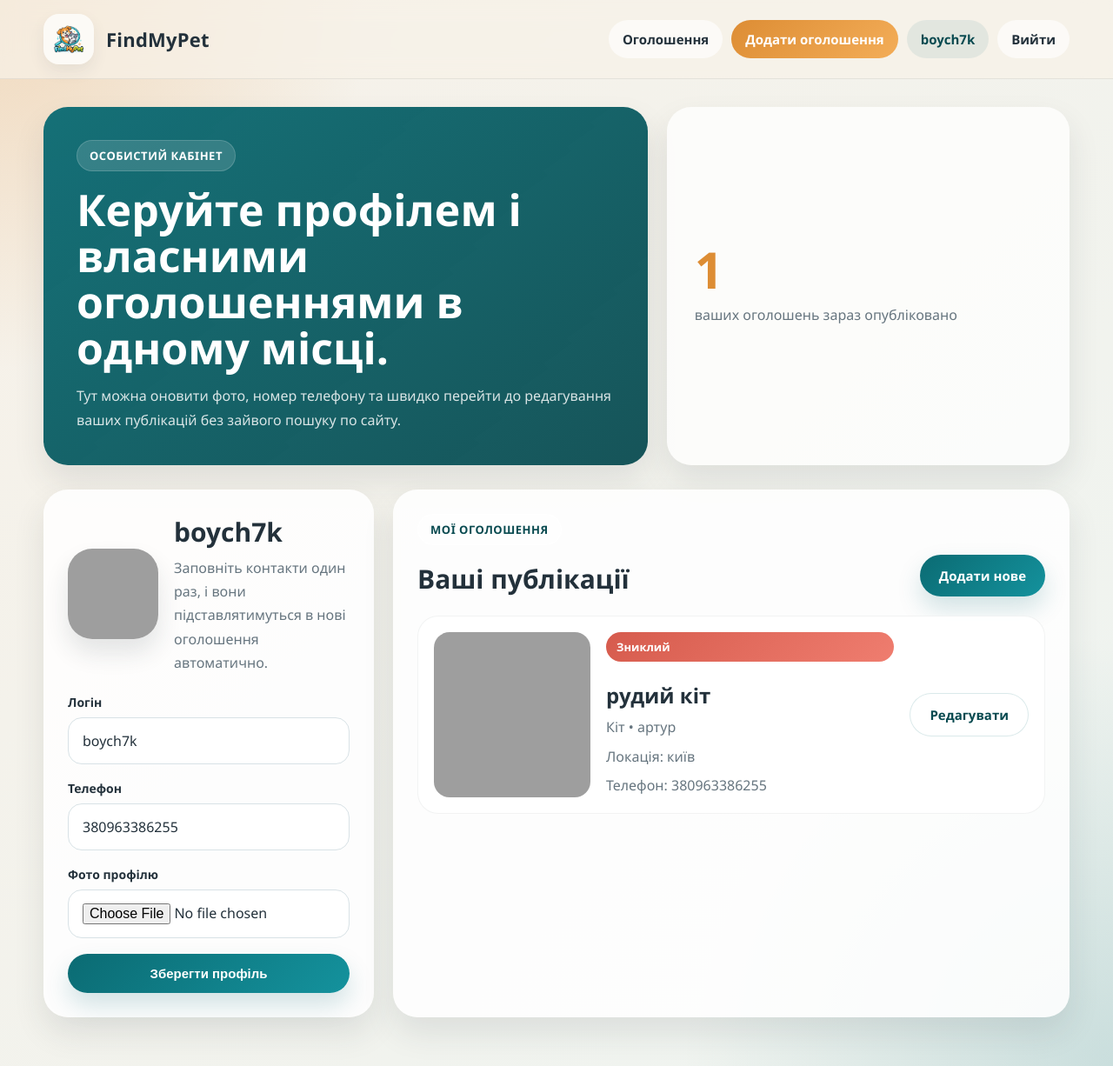
After one commit to Andriiboichuk22/FindMyPet, a Flask app: page /cabinet in a window 1280 px wide. The commit adds this page. Shown: the whole page at 87% size. Run offline with Flask 3, Linux system fonts and the light colour scheme; a user stored in the database is signed in; grey boxes are pictures that could not be loaded.

Commit message:
feat: add user cabinet with profile and pet editing

```diff
--- a/app.py
+++ b/app.py
@@ -1,6 +1,11 @@
+from functools import wraps
+import os
+from uuid import uuid4
+
 from flask import Flask, render_template, request, redirect, session, flash
 from flask_sqlalchemy import SQLAlchemy
-import os
+from sqlalchemy import text
+from sqlalchemy.exc import IntegrityError
 from werkzeug.utils import secure_filename
 
 app = Flask(__name__)
@@ -15,6 +20,68 @@ app.config['UPLOAD_FOLDER'] = UPLOAD_FOLDER
 
 db = SQLAlchemy(app)
 
+
+def init_app_data():
+    os.makedirs(app.config['UPLOAD_FOLDER'], exist_ok=True)
+    with app.app_context():
+        db.create_all()
+        ensure_user_columns()
+
+
+def ensure_user_columns():
+    columns = {
+        row[1]
+        for row in db.session.execute(text("PRAGMA table_info(user)")).fetchall()
+    }
+
+    if 'phone' not in columns:
+        db.session.execute(text("ALTER TABLE user ADD COLUMN phone VARCHAR(20)"))
+
+    if 'photo' not in columns:
+        db.session.execute(text("ALTER TABLE user ADD COLUMN photo VARCHAR(200)"))
+
+    db.session.commit()
+
+
+def get_current_user():
+    user_id = session.get('user_id')
+    if not user_id:
+        return None
+    return db.session.get(User, user_id)
+
+
+def save_uploaded_file(file_storage, prefix):
+    if not file_storage or not file_storage.filename:
+        return ""
+
+    original_name = secure_filename(file_storage.filename)
+    if not original_name:
+        return ""
+
+    filename = f"{prefix}_{uuid4().hex}_{original_name}"
+    file_storage.save(os.path.join(app.config['UPLOAD_FOLDER'], filename))
+    return filename
+
+
+def login_required(view_func):
+    @wraps(view_func)
+    def wrapped_view(*args, **kwargs):
+        if not session.get('user_id'):
+            flash("Спочатку увійдіть у свій акаунт")
+            return redirect('/login')
+        return view_func(*args, **kwargs)
+
+    return wrapped_view
+
+
+@app.context_processor
+def inject_user():
+    current_user = get_current_user()
+    return {
+        'user': current_user.username if current_user else None,
+        'current_user': current_user
+    }
+
 # =========================
 # USER MODEL
 # =========================
@@ -22,6 +89,8 @@ class User(db.Model):
     id = db.Column(db.Integer, primary_key=True)
     username = db.Column(db.String(100), unique=True, nullable=False)
     password = db.Column(db.String(100), nullable=False)
+    phone = db.Column(db.String(20))
+    photo = db.Column(db.String(200))
 
     # 🔥 зворотний зв'язок (опціонально)
     pets = db.relationship('Pet', backref='user', lazy=True)
@@ -57,26 +126,21 @@ class Pet(db.Model):
 @app.route('/')
 def home():
     pets = Pet.query.all()
-    return render_template(
-        'index.html',
-        pets=pets,
-        user=session.get('username')
-    )
+    return render_template('index.html', pets=pets)
 
 
 # =========================
 # ADD PET
 # =========================
 @app.route('/add', methods=['GET', 'POST'])
+@login_required
 def add():
+    current_user = get_current_user()
+
     if request.method == 'POST':
-
-        file = request.files['photo']
-        filename = ""
-
-        if file:
-            filename = secure_filename(file.filename)
-            file.save(os.path.join(app.config['UPLOAD_FOLDER'], filename))
+        file = request.files.get('photo')
+        filename = save_uploaded_file(file, 'pet')
+        phone = request.form['phone'].strip() or (current_user.phone or "")
 
         pet = Pet(
             title=request.form['title'],
@@ -89,11 +153,10 @@ def add():
 
             location=request.form['location'],
             date=request.form['date'],
-            phone=request.form['phone'],
+            phone=phone,
 
             photo=filename,
-
-            user_id=session.get('user_id')
+            user_id=current_user.id
         )
 
         db.session.add(pet)
@@ -101,7 +164,7 @@ def add():
 
         return redirect('/')
 
-    return render_template('add.html')
+    return render_template('add.html', profile_user=current_user)
 
 
 # =========================
@@ -132,18 +195,89 @@ def login():
 @app.route('/register', methods=['GET', 'POST'])
 def register():
     if request.method == 'POST':
+        username = request.form['username'].strip()
+        password = request.form['password']
+
+        existing_user = User.query.filter_by(username=username).first()
+        if existing_user:
+            flash("Користувач з таким логіном уже існує")
+            return render_template('register.html')
 
         user = User(
-            username=request.form['username'],
-            password=request.form['password']
+            username=username,
+            password=password
         )
 
-        db.session.add(user)
-        db.session.commit()
+        try:
+            db.session.add(user)
+            db.session.commit()
+        except IntegrityError:
+            db.session.rollback()
+            flash("Користувач з таким логіном уже існує")
+            return render_template('register.html')
 
         return redirect('/login')
 
     return render_template('register.html')
+
+
+@app.route('/cabinet', methods=['GET', 'POST'])
+@login_required
+def cabinet():
+    current_user = get_current_user()
+
+    if request.method == 'POST':
+        current_user.username = request.form['username'].strip()
+        current_user.phone = request.form['phone'].strip()
+
+        file = request.files.get('photo')
+        if file and file.filename:
+            current_user.photo = save_uploaded_file(file, 'profile')
+
+        try:
+            db.session.commit()
+            session['username'] = current_user.username
+            flash("Профіль оновлено")
+        except IntegrityError:
+            db.session.rollback()
+            flash("Такий логін уже зайнятий")
+
+        return redirect('/cabinet')
+
+    user_pets = Pet.query.filter_by(user_id=current_user.id).order_by(Pet.id.desc()).all()
+    return render_template('cabinet.html', profile_user=current_user, user_pets=user_pets)
+
+
+@app.route('/pets/<int:pet_id>/edit', methods=['GET', 'POST'])
+@login_required
+def edit_pet(pet_id):
+    current_user = get_current_user()
+    pet = Pet.query.get_or_404(pet_id)
+
+    if pet.user_id != current_user.id:
+        flash("Ви не можете редагувати це оголошення")
+        return redirect('/cabinet')
+
+    if request.method == 'POST':
+        pet.title = request.form['title']
+        pet.description = request.form['description']
+        pet.status = request.form['status']
+        pet.animal_type = request.form['animal_type']
+        pet.breed = request.form['breed']
+        pet.age = request.form['age']
+        pet.location = request.form['location']
+        pet.date = request.form['date']
+        pet.phone = request.form['phone'].strip() or (current_user.phone or "")
+
+        file = request.files.get('photo')
+        if file and file.filename:
+            pet.photo = save_uploaded_file(file, 'pet')
+
+        db.session.commit()
+        flash("Оголошення оновлено")
+        return redirect('/cabinet')
+
+    return render_template('edit_pet.html', pet=pet, profile_user=current_user)
 
 
 # =========================
@@ -158,7 +292,7 @@ def logout():
 # =========================
 # RUN APP
 # =========================
+init_app_data()
+
 if __name__ == '__main__':
-    with app.app_context():
-        db.create_all()
     app.run(debug=True)
--- a/static/style.css
+++ b/static/style.css
@@ -591,8 +591,192 @@ img {
     justify-content: flex-end;
 }
 
+.form-submit--between {
+    justify-content: space-between;
+    align-items: center;
+    gap: 16px;
+}
+
 .form-submit .submit_btn {
     min-width: 260px;
+}
+
+/* cabinet.html */
+.cabinet-hero {
+    display: grid;
+    grid-template-columns: 1.2fr 0.8fr;
+    gap: 22px;
+    margin-bottom: 28px;
+}
+
+.cabinet-hero__content,
+.cabinet-summary,
+.profile-card,
+.profile-ads {
+    border-radius: var(--radius-xl);
+    box-shadow: var(--shadow-md);
+}
+
+.cabinet-hero__content {
+    padding: 38px;
+    color: #fff;
+    background:
+        linear-gradient(145deg, rgba(11, 107, 115, 0.96), rgba(8, 74, 80, 0.94)),
+        linear-gradient(45deg, rgba(255, 255, 255, 0.08), transparent);
+}
+
+.cabinet-hero__content .section-tag {
+    background: rgba(255, 255, 255, 0.14);
+    color: #fff;
+    border-color: rgba(255, 255, 255, 0.16);
+}
+
+.cabinet-hero__content h1 {
+    margin-bottom: 14px;
+    font-size: clamp(32px, 4vw, 50px);
+    line-height: 1.06;
+}
+
+.cabinet-hero__content p {
+    color: rgba(255, 255, 255, 0.84);
+    line-height: 1.75;
+}
+
+.cabinet-summary {
+    padding: 32px;
+    display: flex;
+    flex-direction: column;
+    justify-content: center;
+    background: rgba(255, 255, 255, 0.76);
+}
+
+.cabinet-summary strong {
+    font-size: 58px;
+    line-height: 1;
+    color: var(--accent);
+}
+
+.cabinet-summary span {
+    margin-top: 10px;
+    color: var(--text-soft);
+    line-height: 1.7;
+}
+
+.cabinet-layout {
+    display: grid;
+    grid-template-columns: 380px minmax(0, 1fr);
+    gap: 22px;
+}
+
+.profile-card,
+.profile-ads {
+    padding: 28px;
+    background: var(--surface);
+}
+
+.profile-card__header {
+    display: flex;
+    align-items: center;
+    gap: 18px;
+    margin-bottom: 22px;
+}
+
+.profile-card__header h2 {
+    margin-bottom: 8px;
+    font-size: 30px;
+}
+
+.profile-card__meta {
+    color: var(--text-soft);
+    line-height: 1.7;
+}
+
+.profile-avatar-wrap {
+    flex-shrink: 0;
+}
+
+.profile-avatar {
+    width: 104px;
+    height: 104px;
+    border-radius: 28px;
+    object-fit: cover;
+    box-shadow: 0 16px 28px rgba(35, 49, 59, 0.12);
+}
+
+.profile-avatar--placeholder {
+    display: flex;
+    align-items: center;
+    justify-content: center;
+    background: linear-gradient(135deg, var(--accent), #f4b66d);
+    color: #fff;
+    font-size: 42px;
+    font-weight: 800;
+}
+
+.profile-form {
+    display: grid;
+    gap: 18px;
+}
+
+.profile-ads__header {
+    display: flex;
+    align-items: flex-end;
+    justify-content: space-between;
+    gap: 18px;
+    margin-bottom: 22px;
+}
+
+.profile-ads__header h2 {
+    font-size: 30px;
+}
+
+.profile-ads__list {
+    display: grid;
+    gap: 18px;
+}
+
+.user-ad-card {
+    display: grid;
+    grid-template-columns: 180px minmax(0, 1fr) auto;
+    gap: 18px;
+    align-items: stretch;
+    padding: 18px;
+    border-radius: 24px;
+    background: rgba(255, 255, 255, 0.9);
+    border: 1px solid rgba(35, 49, 59, 0.06);
+}
+
+.user-ad-card__image img,
+.user-ad-card__image .card__image-placeholder {
+    width: 100%;
+    height: 100%;
+    min-height: 150px;
+    border-radius: 18px;
+}
+
+.user-ad-card__image img {
+    object-fit: cover;
+}
+
+.user-ad-card__body {
+    display: flex;
+    flex-direction: column;
+    gap: 8px;
+    justify-content: center;
+}
+
+.user-ad-card__body h3 {
+    font-size: 24px;
+}
+
+.user-ad-card__body p {
+    color: var(--text-soft);
+    line-height: 1.6;
+}
+
+.user-ad-card__actions {
+    display: flex;
+    align-items: center;
 }
 
 /* login.html + register.html */
--- /dev/null
+++ b/templates/cabinet.html
@@ -0,0 +1,120 @@
+<!DOCTYPE html>
+<html lang="uk">
+<head>
+    <meta charset="UTF-8">
+    <meta name="viewport" content="width=device-width, initial-scale=1.0">
+    <title>FindMyPet | Кабінет</title>
+    <link rel="stylesheet" href="{{ url_for('static', filename='style.css') }}">
+</head>
+<body class="page page-cabinet">
+    {% include "header.html" %}
+
+    <main class="page-main">
+        {% with messages = get_flashed_messages() %}
+            {% if messages %}
+                {% for message in messages %}
+                    <div class="flash-message">{{ message }}</div>
+                {% endfor %}
+            {% endif %}
+        {% endwith %}
+
+        <section class="cabinet-hero">
+            <div class="cabinet-hero__content">
+                <span class="section-tag">Особистий кабінет</span>
+                <h1>Керуйте профілем і власними оголошеннями в одному місці.</h1>
+                <p>
+                    Тут можна оновити фото, номер телефону та швидко перейти до редагування
+                    ваших публікацій без зайвого пошуку по сайту.
+                </p>
+            </div>
+
+            <div class="cabinet-summary">
+                <strong>{{ user_pets|length }}</strong>
+                <span>ваших оголошень зараз опубліковано</span>
+            </div>
+        </section>
+
+        <section class="cabinet-layout">
+            <section class="profile-card">
+                <div class="profile-card__header">
+                    <div class="profile-avatar-wrap">
+                        {% if profile_user.photo %}
+                        <img class="profile-avatar" src="{{ url_for('static', filename='uploads/' + profile_user.photo) }}" alt="{{ profile_user.username }}">
+                        {% else %}
+                        <div class="profile-avatar profile-avatar--placeholder">{{ profile_user.username[:1]|upper }}</div>
+                        {% endif %}
+                    </div>
+
+                    <div>
+                        <h2>{{ profile_user.username }}</h2>
+                        <p class="profile-card__meta">Заповніть контакти один раз, і вони підставлятимуться в нові оголошення автоматично.</p>
+                    </div>
+                </div>
+
+                <form method="POST" enctype="multipart/form-data" class="profile-form">
+                    <div class="field">
+                        <label for="username">Логін</label>
+                        <input id="username" type="text" name="username" value="{{ profile_user.username }}" required>
+                    </div>
+
+                    <div class="field">
+                        <label for="phone">Телефон</label>
+                        <input id="phone" type="text" name="phone" value="{{ profile_user.phone or '' }}" placeholder="+380...">
+                    </div>
+
+                    <div class="field">
+                        <label for="photo">Фото профілю</label>
+                        <input id="photo" type="file" name="photo" accept="image/*">
+                    </div>
+
+                    <button class="submit_btn" type="submit">Зберегти профіль</button>
+                </form>
+            </section>
+
+            <section class="profile-ads">
+                <div class="profile-ads__header">
+                    <div>
+                        <span class="section-tag">Мої оголошення</span>
+                        <h2>Ваші публікації</h2>
+                    </div>
+                    <a class="btn btn-primary" href="{{ url_for('add') }}">Додати нове</a>
+                </div>
+
+                {% if user_pets %}
+                <div class="profile-ads__list">
+                    {% for pet in user_pets %}
+                    <article class="user-ad-card">
+                        <div class="user-ad-card__image">
+                            {% if pet.photo %}
+                            <img src="{{ url_for('static', filename='uploads/' + pet.photo) }}" alt="{{ pet.title }}">
+                            {% else %}
+                            <div class="card__image-placeholder">Без фото</div>
+                            {% endif %}
+                        </div>
+
+                        <div class="user-ad-card__body">
+                            <span class="badge {% if pet.status == 'Зниклий' %}lost{% else %}found{% endif %}">{{ pet.status }}</span>
+                            <h3>{{ pet.title }}</h3>
+                            <p>{{ pet.animal_type }} {% if pet.breed %}• {{ pet.breed }}{% endif %}</p>
+                            <p>Локація: {{ pet.location }}</p>
+                            <p>Телефон: {{ pet.phone }}</p>
+                        </div>
+
+                        <div class="user-ad-card__actions">
+                            <a class="btn btn-secondary" href="{{ url_for('edit_pet', pet_id=pet.id) }}">Редагувати</a>
+                        </div>
+                    </article>
+                    {% endfor %}
+                </div>
+                {% else %}
+                <div class="empty-state">
+                    <h3>У вас ще немає оголошень</h3>
+                    <p>Створіть перше оголошення, і воно з’явиться тут для швидкого редагування.</p>
+                    <a class="btn btn-primary" href="{{ url_for('add') }}">Створити оголошення</a>
+                </div>
+                {% endif %}
+            </section>
+        </section>
+    </main>
+</body>
+</html>
--- a/templates/header.html
+++ b/templates/header.html
@@ -10,7 +10,7 @@
             <a class="site-nav__link site-nav__link--accent" href="{{ url_for('add') }}">Додати оголошення</a>
 
             {% if user %}
-            <span class="site-nav__user">{{ user }}</span>
+            <a class="site-nav__user" href="/cabinet">{{ user }}</a>
             <a class="site-nav__link" href="/logout">Вийти</a>
             {% else %}
             <a class="site-nav__link" href="{{ url_for('login') }}">Вхід</a>
```
Also changed, not shown: other parts of static/style.css (+27 -4 lines), templates/add.html (+9 -1 lines), templates/edit_pet.html (added, +131 -0 lines), templates/register.html (+8 -0 lines), instance/database.db (added), static/uploads/photo_2026-04-17_23-29-12.jpg (deleted), 2 other files.
